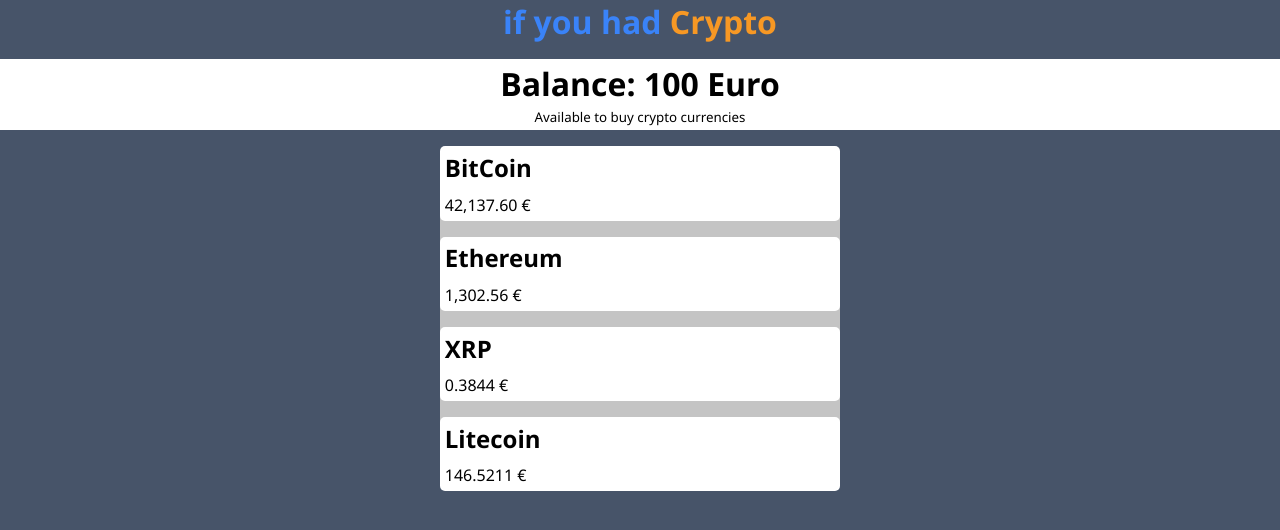
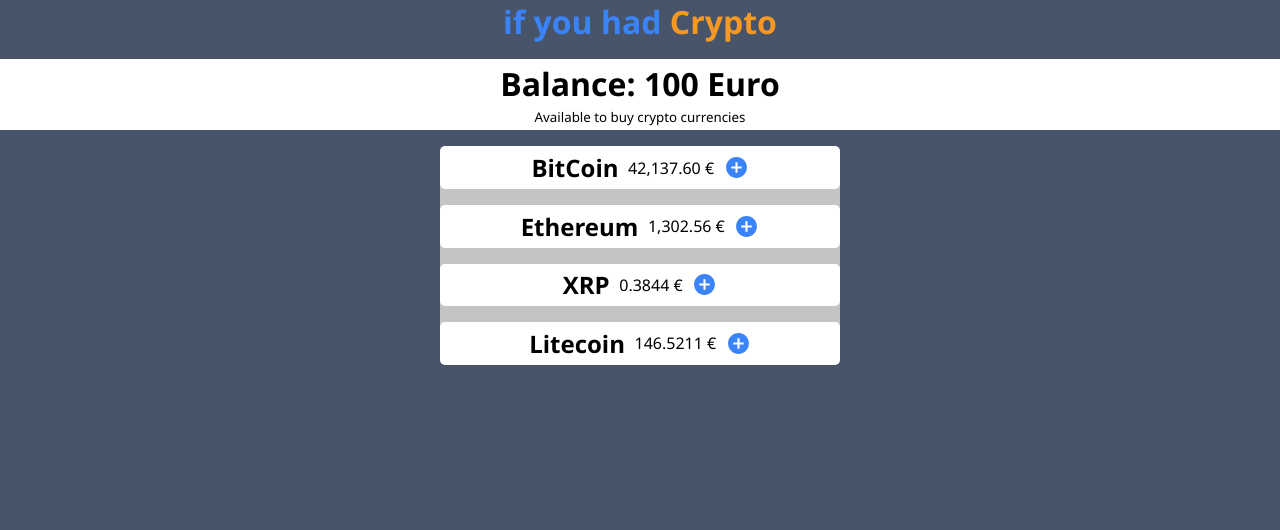
Before and after one commit to HRSArgyropoulos/CryptoCoins-React-App, a React (Create React App) app: page / in a window 1280 px wide. Shown: the top 530 px of the page. Built offline with nearby package versions, Linux system fonts and the light colour scheme.

Commit message:
coin prices flex, add button

```diff
--- a/package.json
+++ b/package.json
@@ -8,6 +8,7 @@
     "@testing-library/user-event": "^12.8.1",
     "react": "^17.0.1",
     "react-dom": "^17.0.1",
+    "react-icons": "^4.2.0",
     "react-scripts": "4.0.3",
     "web-vitals": "^1.1.0"
   },
--- /dev/null
+++ b/src/components/Button.js
@@ -0,0 +1,11 @@
+import  {MdAddCircle} from 'react-icons/md'
+
+const Button = () => {
+    return (
+        <div className="addButton">
+            <MdAddCircle size="25px" style={{color: '#3a83f8', verticalAlign: "middle"}}/>
+        </div>
+    )
+}
+
+export default Button
--- a/src/components/CryptoPrice.js
+++ b/src/components/CryptoPrice.js
@@ -1,4 +1,5 @@
 import React from 'react'
+import Button from './Button'
 
 function CryptoPrice( props ) {
     const coin = props.data;
@@ -6,6 +7,7 @@
         <div className="coin-price">
             <h2>{coin.name}</h2>
             <div>{(coin.price + " " + coin.currency)}</div>
+            <Button />
         </div>
     )
 }
--- a/src/index.css
+++ b/src/index.css
@@ -41,10 +41,17 @@
   background-color: white;
   border-radius: 5px;
   margin: 1rem 0;
+  display: flex;
+  justify-content: center;
+  align-items: center;
 }
 
 .coin-price > * {
   padding: 0.3rem;
+}
+
+.addButton {
+  float: right;
 }
 
 .portfolio {
```
Also changed, not shown: 1 other file (tests, documents, lock files or other folders).
